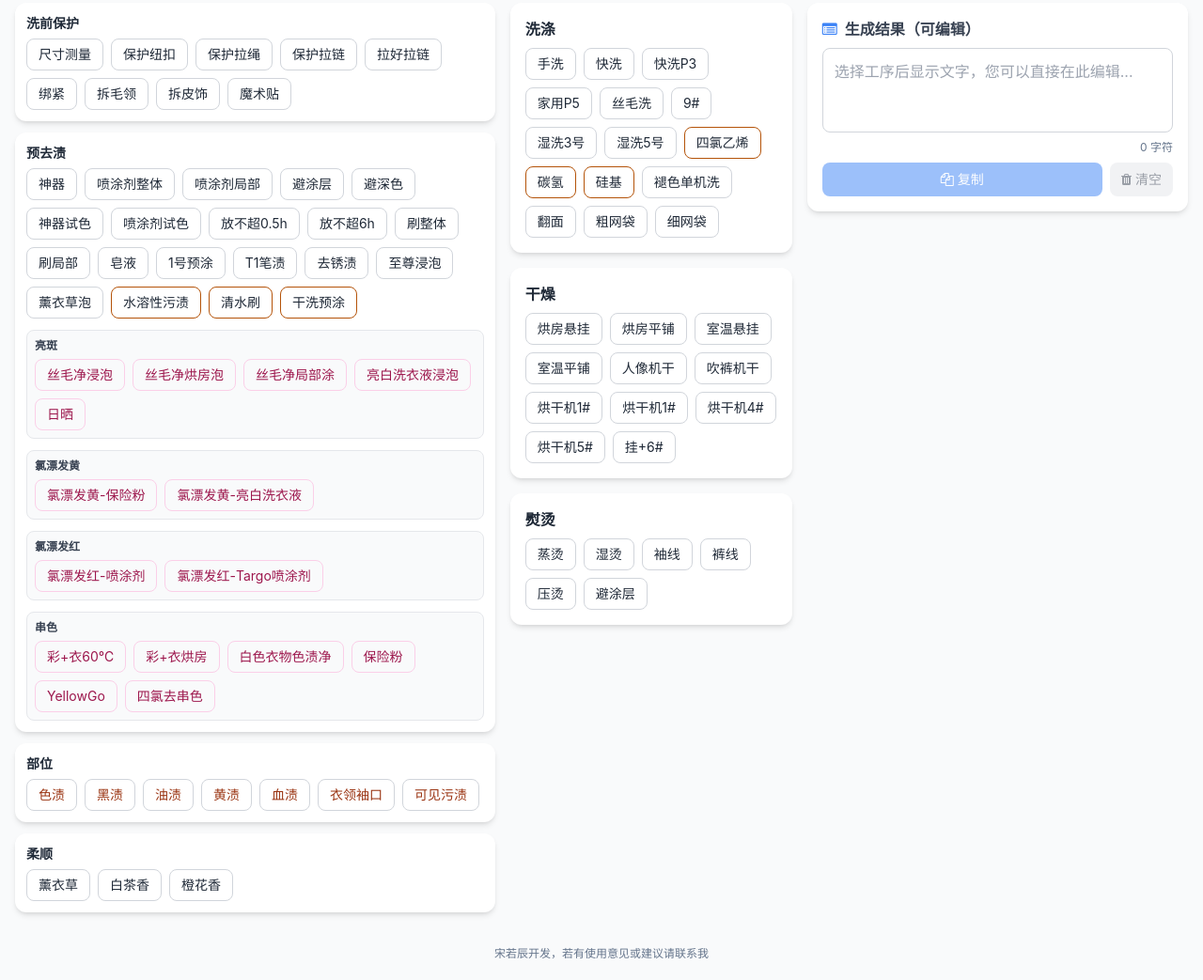
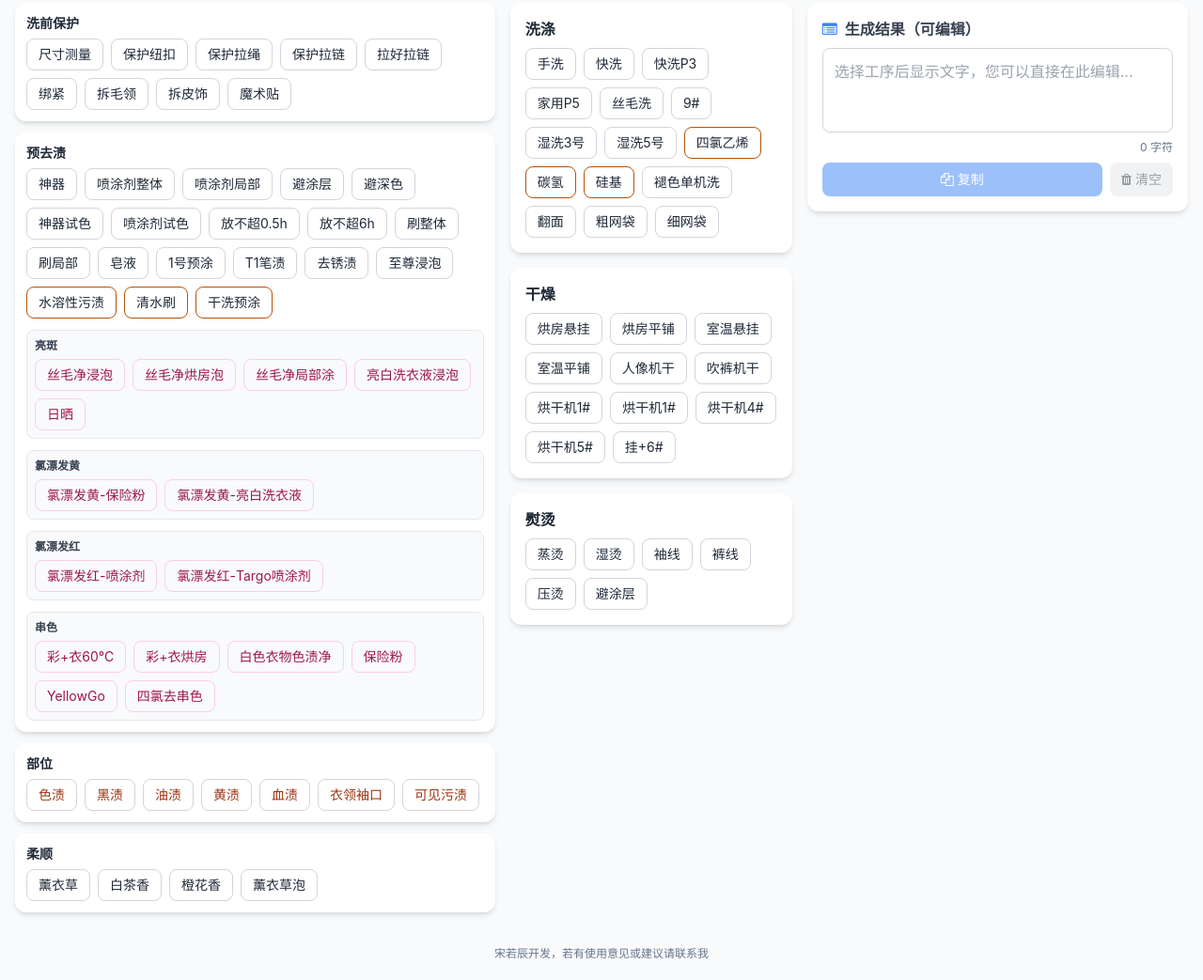
Before and after one commit to suliaoSRC/dianxuan, a plain HTML site: page index.html in a window 1280 px wide. Shown: the part 249-1292 px from the top of the page at 94% size. Drawn offline with nearby package versions, Linux system fonts and the light colour scheme.

Commit message:
Fix duplicate entries in index.html

```diff
--- a/index.html
+++ b/index.html
@@ -215,7 +215,6 @@
                     { value: "T1笔渍", fullName: "T1和神器和去笔渍剂涂笔渍，至尊稀释液刷和揉搓笔渍处" },
                     { value: "去锈渍", fullName: "除锈剂涂，放置【3min】，漂洗干净" },
                     { value: "至尊浸泡", fullName: "至尊稀释液整体浸泡【15min】" },
-                    { value: "薰衣草泡", fullName: "薰衣草柔顺剂整体浸泡3min", isExclusive: true },
                     { value: "水溶性污渍", fullName: "蒸汽吹水溶性污渍", specialStyle: "dark-yellow-border" },
                     { value: "清水刷", fullName: "清水刷涂抹处，漂洗干净", specialStyle: "dark-yellow-border" },
                     { value: "干洗预涂", fullName: "干洗预涂液涂【】，放置10min", specialStyle: "dark-yellow-border" }
@@ -295,7 +294,8 @@
                 items: [
                     { value: "薰衣草", fullName: "薰衣草柔顺剂", isExclusive: true },
                     { value: "白茶香", fullName: "白茶香柔顺剂", isExclusive: true },
-                    { value: "橙花香", fullName: "橙花香柔顺剂", isExclusive: true }
+                    { value: "橙花香", fullName: "橙花香柔顺剂", isExclusive: true },
+                    { value: "薰衣草泡", fullName: "薰衣草柔顺剂整体浸泡3min", isExclusive: true }
                 ]
             },
             {
```
